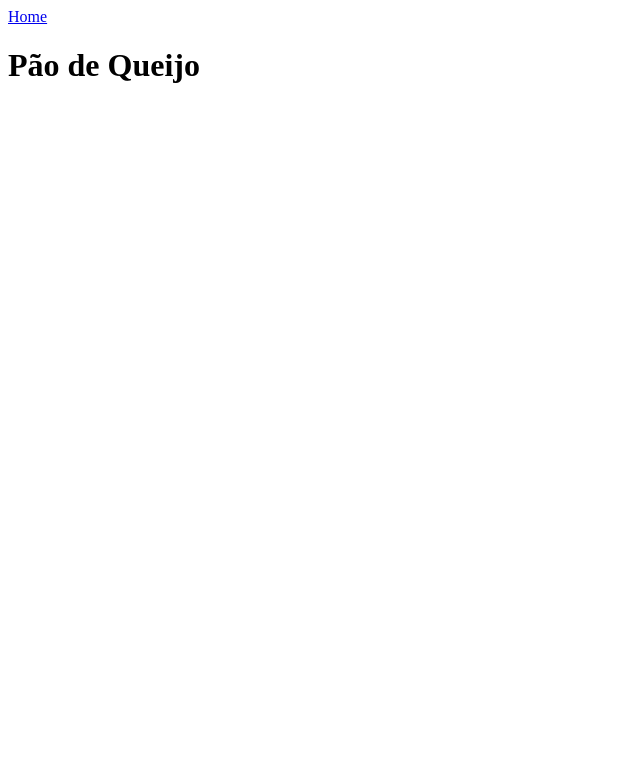
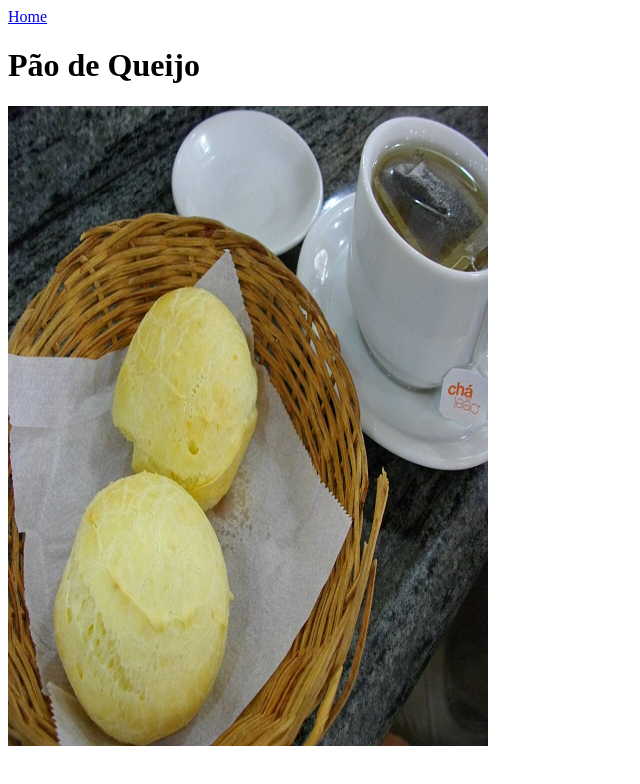
Before and after one commit to gs-101/odin-recipes, a plain HTML site: page recipes/pao-de-queijo.html in a window 1280 px wide. Shown: the whole page, without its empty margins (0-640 px from the left). Drawn offline with Linux system fonts and the light colour scheme.

Commit message:
feat(pao-de-queijo.html): add image
Add an image to showcase the finished recipe.

```diff
--- a/recipes/pao-de-queijo.html
+++ b/recipes/pao-de-queijo.html
@@ -7,5 +7,7 @@
   <body>
     <a href="../index.html">Home</a>
     <h1>Pão de Queijo</h1>
+    <img src="../img/pao-de-queijo.jpg" alt="Photograph of two pães de on
+    top of a table, with a cup of tea on the side." height="640" width="480">
   </body>
 </html>
```
